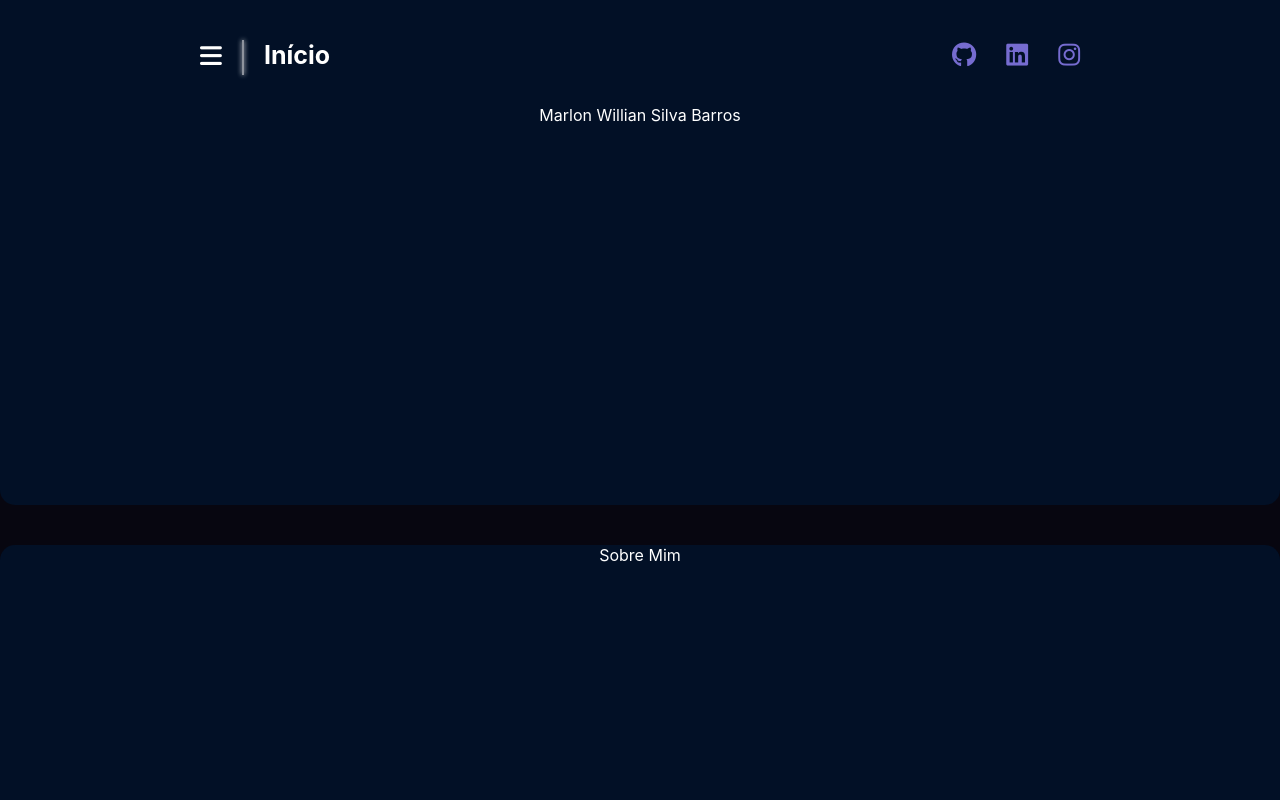
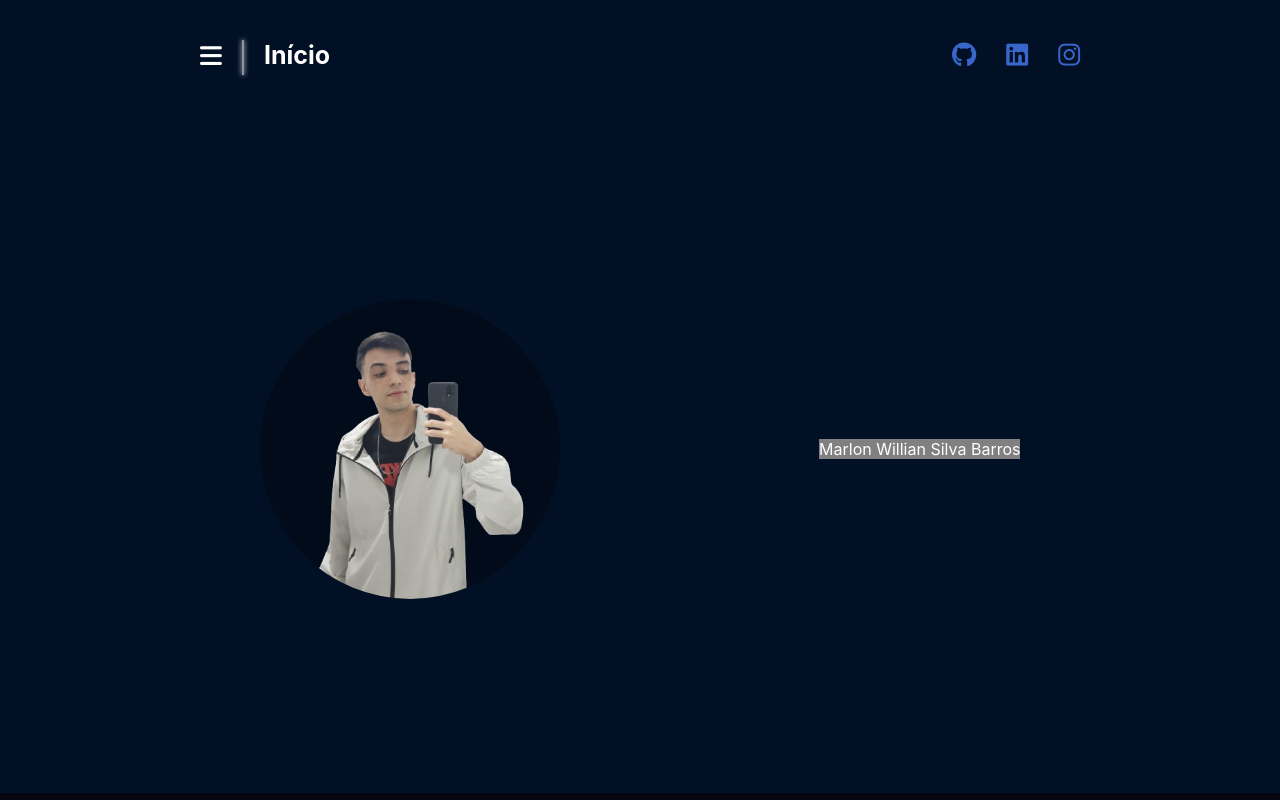
Before and after one commit to marlonwillian/portfolio-2, a React (Create React App) app in the folder app/: page / in a window 1280 px wide. Shown: the top 800 px of the page. Built offline with nearby package versions, Linux system fonts and the light colour scheme; the HTML template or start-up script is replaced by a standard one.

Commit message:
header finalizado no momento, e começo da página em si

```diff
--- a/app/src/Pages/Home/Home.module.css
+++ b/app/src/Pages/Home/Home.module.css
@@ -1,16 +1,30 @@
 section > div {
   background-color: #021026;
   width: 100%;
-  height: 25rem;
+  height: 86vh;
   margin-bottom: 2.5rem;
 }
 
-.home {
-  border-bottom-left-radius: 15px;
-  border-bottom-right-radius: 15px;
+.start {
+  display: flex;
+  justify-content: space-evenly;
+  align-items: center;
 }
 
-.about,
-.projects {
-  border-radius: 15px;
+.divImg {
+  background-color: #00000058;
+  border-radius: 50%;
+  width: 300px;
+  height: 300px;
+  overflow: hidden;
 }
+
+.divImg img{
+  width: 300px;
+  margin-left: 28px;
+  transform: translateY(-80px);
+}
+
+.divInfo {
+  background-color: gray;
+}
--- a/app/src/Pages/Home/index.jsx
+++ b/app/src/Pages/Home/index.jsx
@@ -2,6 +2,7 @@ import Header from "../../components/Header";
 import Container from "../../components/Container";
 import Footer from "../../components/Footer";
 import styles from "./Home.module.css";
+import eu from "./img/eu.png";
 import { useEffect, useState } from "react";
 
 function Home() {
@@ -35,8 +36,13 @@ function Home() {
     <section className={styles.homeSection}>
       <Header section={section} scrollY={scrollY}/>
       <Container>
-        <div className={styles.home}>
-          <span>Marlon Willian Silva Barros</span>
+        <div className={styles.start}>
+          <div className={styles.divImg}>
+            <img src={eu} alt="eu"/>
+          </div>
+          <div className={styles.divInfo}>
+            <span>Marlon Willian Silva Barros</span>
+          </div>
         </div>
         <div className={styles.about}>
           <span>Sobre Mim</span>
--- a/app/src/components/Header/Header.module.css
+++ b/app/src/components/Header/Header.module.css
@@ -8,6 +8,7 @@
   font-size: 25px;
   display: flex;
   justify-content: space-between;
+  z-index: 9999999999999;
 }
 
 .leftItens {
@@ -15,30 +16,19 @@
   margin-left: 200px;
 }
 
-/* @keyframes section-animation {
+@keyframes section-animation {
   from {
-    translate: ;
-    opacity: 1;
+    transform: translateY(100%);
+    opacity: 0;
   }
   to {
-
-    opacity: 0;
+    opacity: 1;
+    transform: translateY(0%);
   }
-} */
-
-.mainSection {
-  transition: transform 0.1s ease, opacity 0.1s ease;
-  opacity: 1;
 }
 
 .up {
-  transform: translateY(100%);
-  opacity: 0;
-}
-
-.down {
-  transform: translateY(0%);
-  opacity: 1;
+  animation: section-animation 0.5s;
 }
 
 .pageSections {
@@ -86,7 +76,7 @@
 }
 
 .rightItens a {
-  color: #766cd0;
+  color: rgb(56, 102, 202);
 }
 
 @media (width <= 850px) {
@@ -99,6 +89,12 @@
   }
 }
 
+@media (width <= 500px) {
+  .up {
+    animation: none;
+  }
+}
+
 @media (width <= 400px) {
   .leftItens {
     margin-left: 30px;
--- a/app/src/components/Header/index.jsx
+++ b/app/src/components/Header/index.jsx
@@ -23,7 +23,11 @@ function Header({section, scrollY}) {
     return () => window.removeEventListener('resize', handleResize);
   }, []);
 
-  console.log(scrollY)
+  const sections = {
+    "Início": ["Sobre Mim", "Projetos"],
+    "Sobre Mim": ["Início", "Projetos"],
+    "Projetos": ["Início", "Sobre Mim"],
+  }
 
   return (
     <header
@@ -55,7 +59,7 @@ function Header({section, scrollY}) {
             className={`
               ${styles.mainSection}
               ${scrollY == 400 || scrollY == 729 ?
-                styles.up : scrollY > 400 || scrollY > 729 ? styles.down : ""
+                styles.up :  ""
               }
             `}
           >
@@ -64,12 +68,12 @@ function Header({section, scrollY}) {
           <span
             className={styles.otherSections}
             style={{ opacity: !menu ? "0" : "1", cursor: !menu ? "default" : "pointer" }}>
-            Sobre Mim
+            { sections[section][0] }
           </span>
           <span
             className={styles.otherSections}
             style={{ opacity: !menu ? "0" : "1", cursor: !menu ? "default" : "pointer" }}>
-            Projetos
+            { sections[section][1] }
           </span>
         </div>
       </nav>
--- a/app/src/index.css
+++ b/app/src/index.css
@@ -13,6 +13,20 @@ body {
   -moz-osx-font-smoothing: grayscale;
 }
 
+body::-webkit-scrollbar {
+  width: 12px;
+  background-color: #021026;
+}
+
+body::-webkit-scrollbar-track {
+  background: #021026;
+  border-left: 3px solid #070610;
+}
+
+body::-webkit-scrollbar-thumb {
+  background-color: #070610;
+}
+
 code {
   font-family: source-code-pro, Menlo, Monaco, Consolas, 'Courier New',monospace;
 }
```
Also changed, not shown: app/src/Pages/Home/img/eu.png (added).
